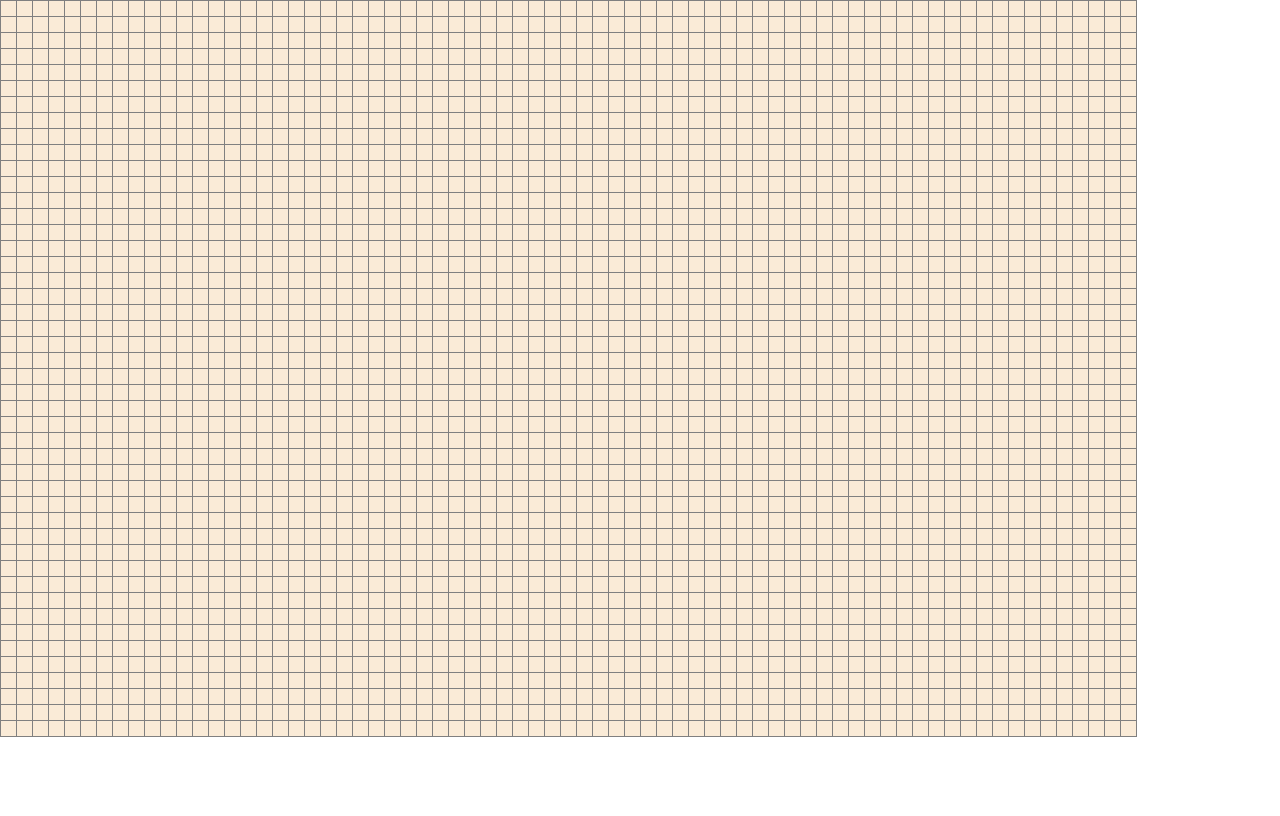
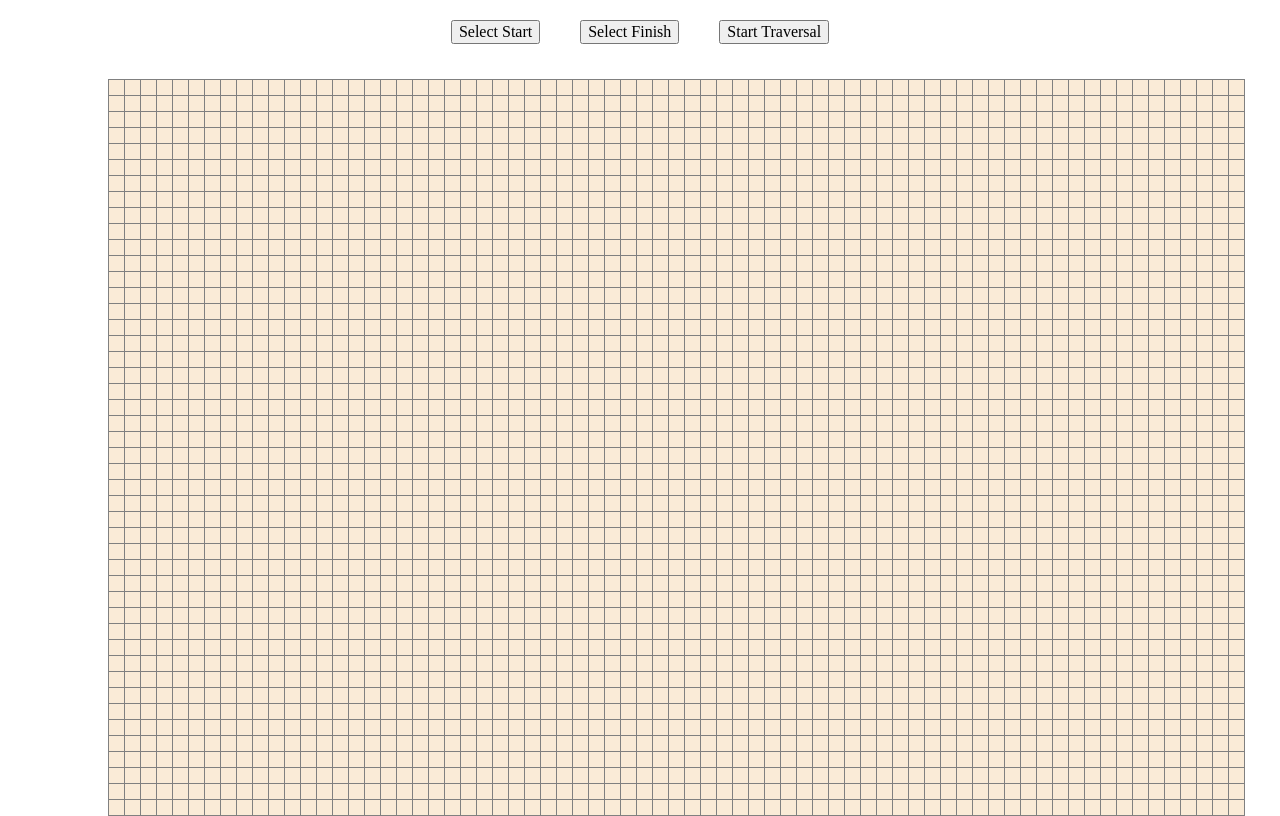
Before and after one commit to banga87/Pathfinding-Visualiser, a plain HTML site: page index.html in a window 1280 px wide. Drawn offline with Linux system fonts and the light colour scheme.

Commit message:
select start + select finish

```diff
--- a/index.html
+++ b/index.html
@@ -5,7 +5,14 @@
     <link rel="stylesheet" type="text/css" href="./resources/css/styles.css">
 </head>
 <body>
-    <div id="grid"></div>
+    <div class="menu">
+        <button id="select-start">Select Start</button>
+        <button id="select-finish">Select Finish</button>
+        <button id="start-traversal">Start Traversal</button>
+    </div>
+    <div class="grid-container">
+        <div id="grid"></div>
+    </div>
     <script src="script.js"></script>
 </body>
 </html>
--- a/resources/css/styles.css
+++ b/resources/css/styles.css
@@ -1,3 +1,25 @@
+body {
+    max-width: 1200px;
+    margin: auto;
+}
+
+.menu {
+    display: flex;
+    justify-content: center;
+    align-items: center;
+}
+
+button {
+    margin: 20px;
+}
+
+.grid-container {
+    display: flex;
+    justify-content: center;
+    align-items: center;
+    height: 90vh;
+}
+
 #grid {
     display: grid;
     grid-template-columns: repeat(71, 15px);
--- a/script.js
+++ b/script.js
@@ -1,17 +1,98 @@
+const cells = []
+let selectingStart = false;
+let selectingFinish = false;
+
+let selectStart = document.getElementById('select-start').addEventListener('click', () => {
+    selectingStart = true;
+});
+
+let selectFinish = document.getElementById('select-finish').addEventListener('click', () => {
+    selectingFinish = true;
+})
+
+let startTraversal = document.getElementById('start-traversal')
+
+
+// CREATE THE GRID
 const createGrid = () => {
     const grid = document.getElementById('grid')
 
     for (let i = 0; i < 46; i++) {
+        const row = []
         for (let j = 0; j < 71; j++) {
-            const cell = document.createElement('div');
-            cell.classList.add('cell');
-            cell.dataset.position = `${i}-${j}`
-            grid.appendChild(cell);
+            const cellElement = document.createElement('div');
+            cellElement.classList.add('cell');
+            grid.appendChild(cellElement);
+
+            // CREATE THE CELL OBJECT
+            const cell = {
+                x: i,
+                y: j,
+                isStart: false,
+                isFinish: false,
+                isWall: false,
+                traversed: false,
+                element: cellElement
+            };
+
+            // ONCLICK SET THE CELL TO THE START LOCATION
+            cellElement.addEventListener('click', () => {
+                if (selectingStart) {
+                    removeStartLocation();
+                    cell.isStart = true;
+                    selectStart = false;
+                    cellElement.style.backgroundColor = 'green';
+                    selectingStart = false;
+                }
+            })
+
+            // ONCLICK SET THE CELL TO THE FINISH LOCATION
+            cellElement.addEventListener('click', () => {
+                if (selectingFinish) {
+                    removeFinishLocation();
+                    cell.isFinish = true;
+                    selectFinish = false;
+                    cellElement.style.backgroundColor = 'red';
+                    selectingFinish = false;
+                }
+            })
+            row.push(cell);
+        }
+        cells.push(row)
+    }
+}
+
+
+// REMOVE START LOCATION
+const removeStartLocation = () => {
+    for (let i = 0; i < cells.length; i++) {
+        for (let j = 0; j < cells[i].length; j++) {
+            if (cells[i][j].isStart) {
+                cells[i][j].isStart = false;
+                cells[i][j].element.style.backgroundColor = "antiquewhite";
+            }
         }
     }
 }
 
+
+// REMOVE FINISH LOCATION
+const removeFinishLocation = () => {
+    for (let i = 0; i < cells.length; i++) {
+        for (let j = 0; j < cells[i].length; j++) {
+            if (cells[i][j].isFinish) {
+                cells[i][j].isFinish = false;
+                cells[i][j].element.style.backgroundColor = "antiquewhite";
+            }
+        }
+    }
+}
+
+
 createGrid();
+
+
+
 
 // const breadthFirstSearch = () => {
 //     let visited = new Set();
```
